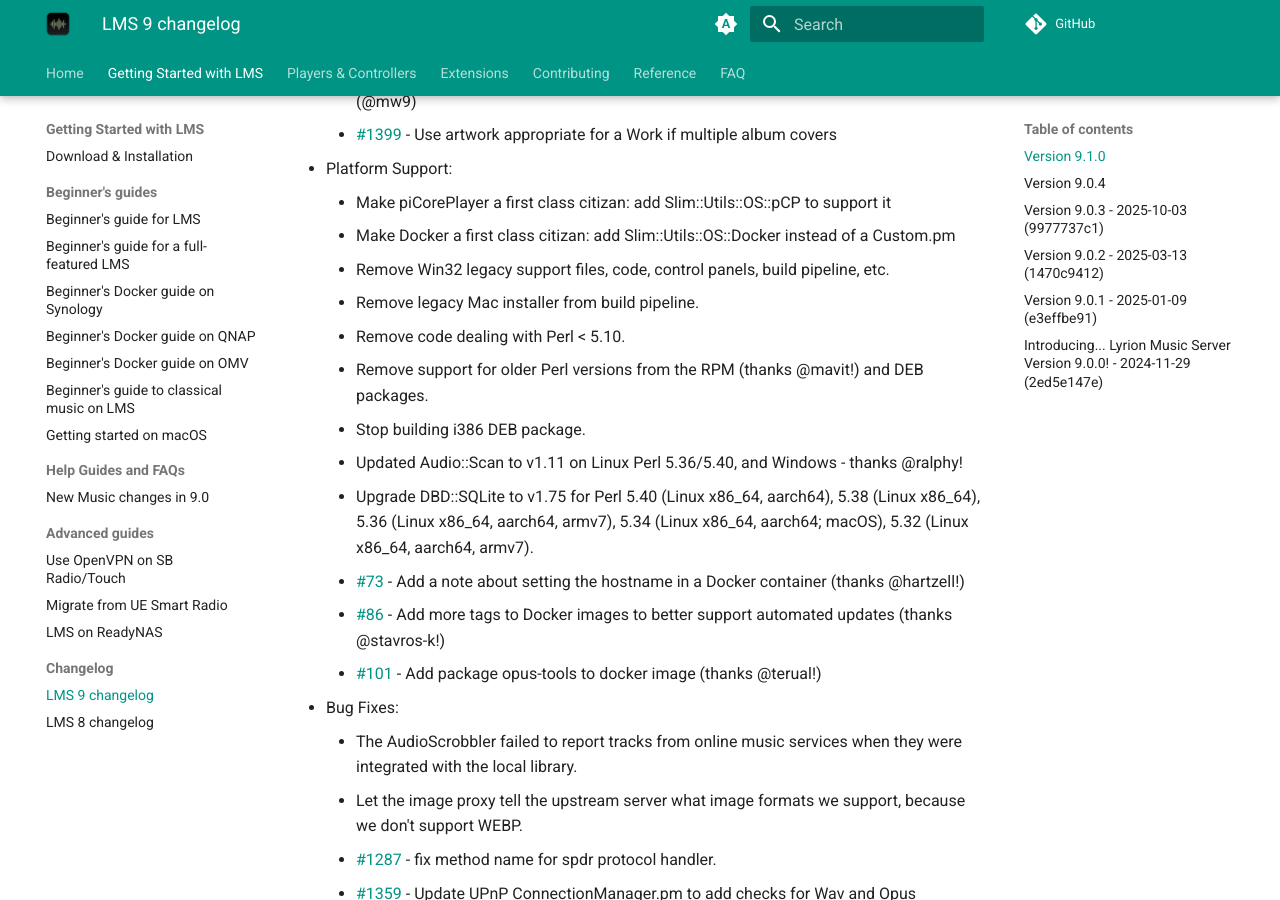
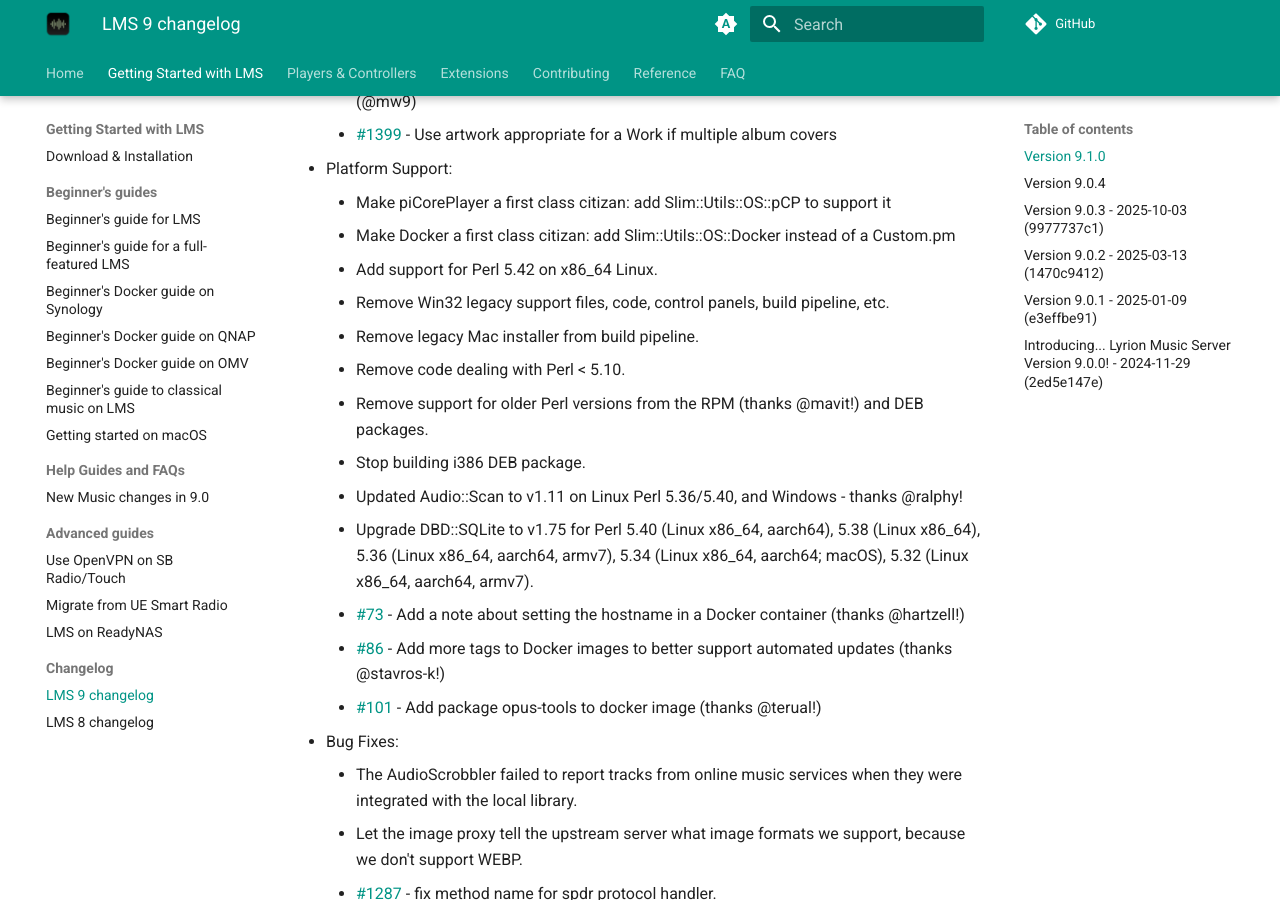
Before and after one commit to LMS-Community/lms-community.github.io, an MkDocs documentation site: the page built from docs/getting-started/changelog-lms9.md, in a window 1280 px wide and 900 px high, scrolled down 1604 px. Built offline with MkDocs 1.6.1 and Material for MkDocs 9.7.7, drawn with Linux system fonts in a browser that asks for light colours; a script that is not in the unit is left out; plug-ins that fetch from the network failed and are left out; comment, search, counter and statistics services are not loaded.

```diff
--- a/docs/getting-started/changelog-lms9.md
+++ b/docs/getting-started/changelog-lms9.md
@@ -41,6 +41,7 @@
 
 	- Make piCorePlayer a first class citizan: add Slim::Utils::OS::pCP to support it
 	- Make Docker a first class citizan: add Slim::Utils::OS::Docker instead of a Custom.pm
+	- Add support for Perl 5.42 on x86\_64 Linux.
 	- Remove Win32 legacy support files, code, control panels, build pipeline, etc.
 	- Remove legacy Mac installer from build pipeline.
 	- Remove code dealing with Perl < 5.10.
```
